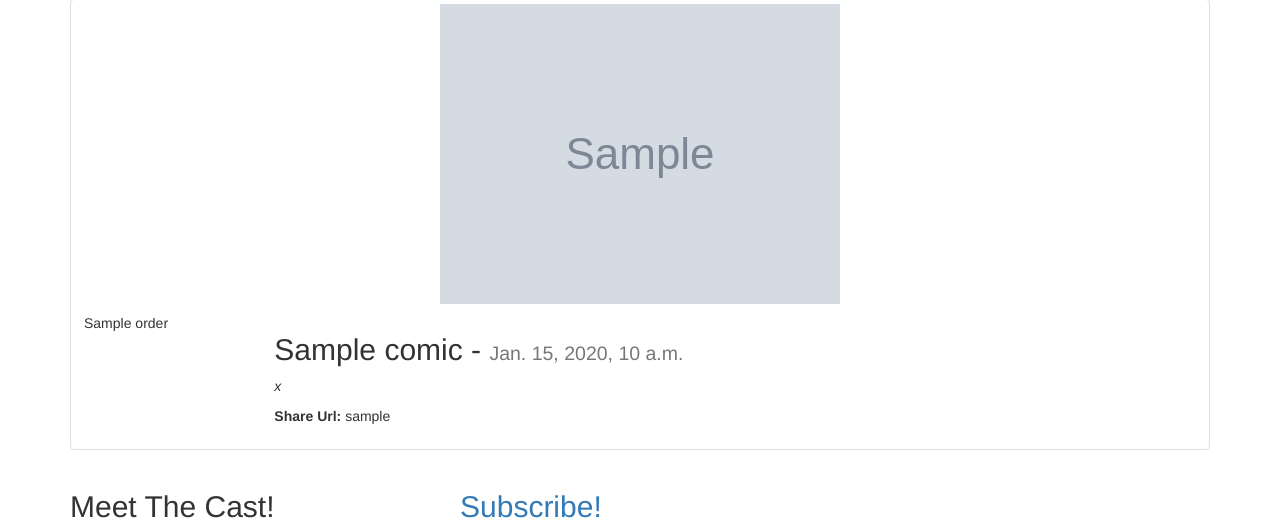
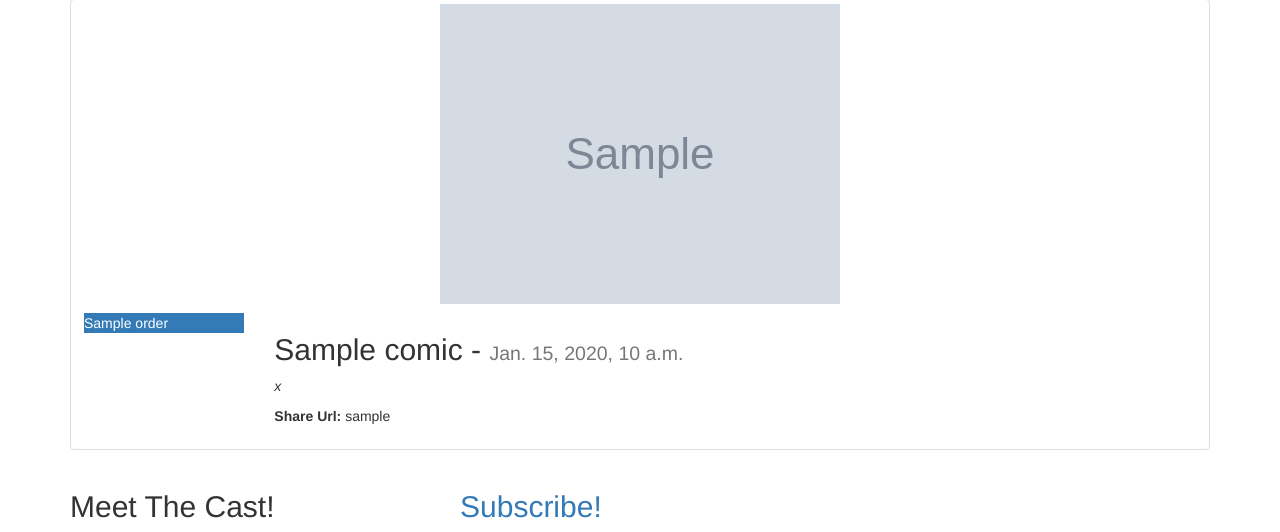
Before and after one commit to cube-drone/threepanel, a Django app: template threepanel/comics/templates/comics/single.html in a window 1280 px wide. Shown: the part 139-671 px from the top of the page. Run offline with Django 3.2, Linux system fonts and the light colour scheme; the template is opened without the code that fills it: most values are stand-ins (such as "Sample title", 1, 10 or a date in 2020); grey boxes marked "Sample" are stand-in pictures; data that the repository does not hold is empty; some libraries are stand-ins or nearby versions.

Commit message:
minor change

```diff
--- a/threepanel/comics/templates/comics/single.html
+++ b/threepanel/comics/templates/comics/single.html
@@ -42,7 +42,7 @@
     <img class='comic img-responsive' src='{{comic.image_url}}' alt='{{comic.alt_text}}' title='{{comic.secret_text}}' />
     <div class='caption'>
         <div class='row'>
-            <div class='col-sm-2'><div class='order'>{{comic.order}}</div></div>
+            <div class='col-sm-2'><div class='order bg-primary'>{{comic.order}}</div></div>
             <div class='col-sm-10'>
                 <h2 class='title'>{{comic.title}} - <small>{{comic.posted}}</small></h2>
                 <p class='secret_text'><em>{{comic.secret_text}}</em></p>
```
